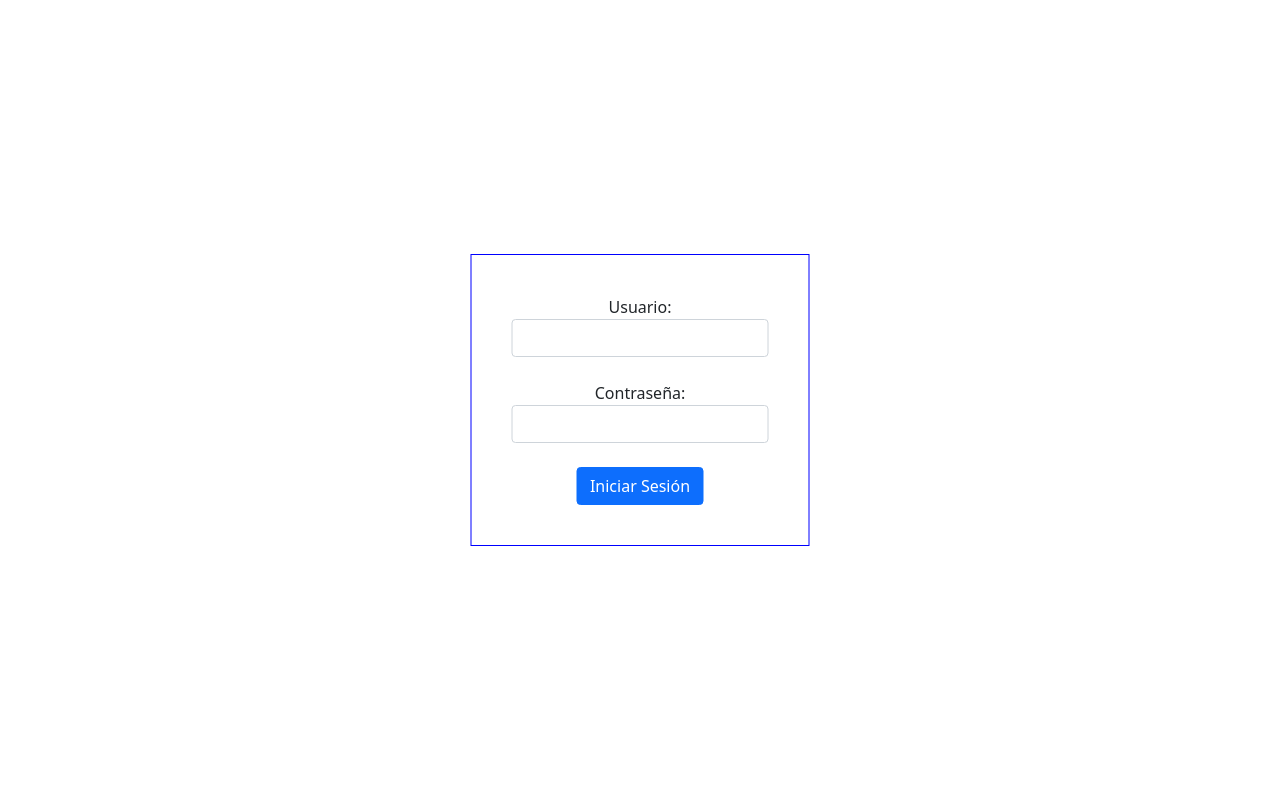
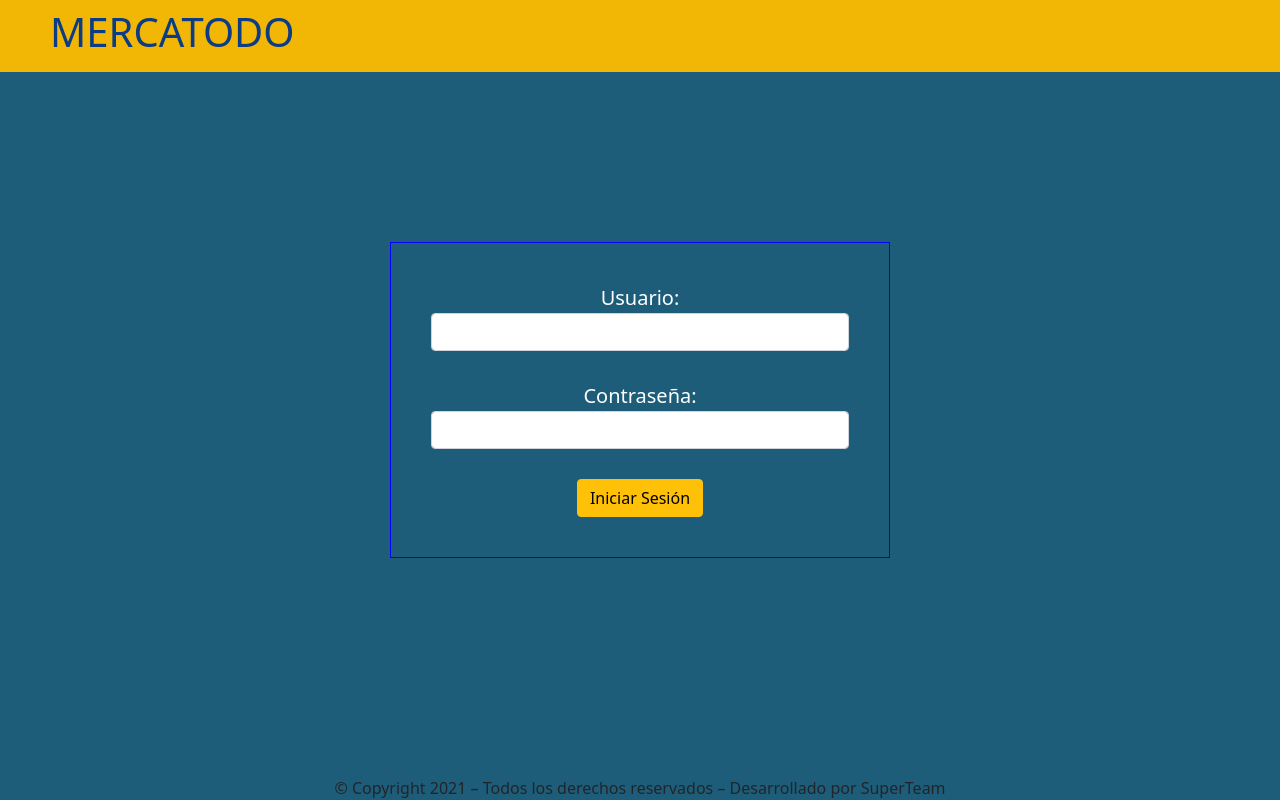
Before and after one commit to daferrom/mercatodoDeploy, a React (Create React App) app in the folder crud-mercatodo/: page / in a window 1280 px wide. Built offline with nearby package versions, Linux system fonts and the light colour scheme.

Commit message:
login styles

```diff
--- a/crud-mercatodo/src/App.js
+++ b/crud-mercatodo/src/App.js
@@ -1,5 +1,4 @@
 import Routes from "./routes/Routes";
-
 function App() {
   return (
     <div>
--- /dev/null
+++ b/crud-mercatodo/src/app.css
@@ -0,0 +1,3 @@
+.generalContainer{
+      background: linear-gradient(180deg, rgb(69,143,178), white);
+}
--- a/crud-mercatodo/src/components/footer/Footer.jsx
+++ b/crud-mercatodo/src/components/footer/Footer.jsx
@@ -1,10 +1,13 @@
-import React from 'react'
+import React from 'react';
+import '../footer/footer.css'
 
 const Footer = () => {
     return (
-        <div>
-            <h1>FOOTER</h1>
-        </div>
+        <>
+        <footer>
+            <p className="footer">© Copyright 2021 – Todos los derechos reservados – Desarrollado por SuperTeam</p>
+        </footer>
+        </>
     )
 }
 
--- /dev/null
+++ b/crud-mercatodo/src/components/footer/footer.css
@@ -0,0 +1,7 @@
+.footer{
+    position:fixed;
+    bottom: 0;
+    width: 100%;
+    text-align: center;
+    margin: 0px;
+}
--- a/crud-mercatodo/src/components/navbar/NavBar.jsx
+++ b/crud-mercatodo/src/components/navbar/NavBar.jsx
@@ -1,11 +1,14 @@
-import React from 'react'
+import React from 'react';
+import '../navbar/navbar.css';
 
-const NavBAR = () => {
+const NavBar = () => {
     return (
-        <div>
-            <h1>NAVBAR</h1>
-        </div>
+        <>
+           <div className="navbar">
+            <h1 className="logo">MERCATODO</h1>
+           </div>
+        </>
     )
 }
 
-export default NavBAR
+export default NavBar
--- /dev/null
+++ b/crud-mercatodo/src/components/navbar/navbar.css
@@ -0,0 +1,9 @@
+.navbar{
+    background-color: #F2B705;
+    width: 100%;
+}
+.logo{
+    background:transparent;
+    color: #0C3C84;
+    margin-left: 50px;
+}
--- a/crud-mercatodo/src/pages/login/Login.jsx
+++ b/crud-mercatodo/src/pages/login/Login.jsx
@@ -4,6 +4,8 @@ import 'bootstrap/dist/css/bootstrap.min.css';
 import axios from 'axios';
 import md5 from 'md5';
 import Cookies from 'universal-cookie';
+import NavBar from '../../components/navbar/NavBar';
+import Footer from '../../components/footer/Footer';
 
 //url para petición
 const baseUrl="http://localhost:3001/usuarios";
@@ -66,8 +68,11 @@ class Login extends Component {
 
     render() {
         return (
-    <div className="containerPrincipal">
-        <div className="containerSecundario">
+    <>
+
+        <NavBar />
+        <div className="firstContainer">
+            <div className="secondContainer">
             <div className="form-group">
                 <label>Usuario: </label>
                 <br />
@@ -87,10 +92,12 @@ class Login extends Component {
                 onChange={this.handleChange}
                 />
                 <br />
-            <button className="btn btn-primary" onClick={()=> this.logIn()}>Iniciar Sesión</button>
+                <button className="btn btn-warning" onClick={()=> this.logIn()}>Iniciar Sesión</button>
             </div>
             </div>
         </div>
+        <Footer/>
+      </>
         );
     }
 }
--- a/crud-mercatodo/src/pages/login/login.css
+++ b/crud-mercatodo/src/pages/login/login.css
@@ -1,13 +1,22 @@
-.containerPrincipal {
+*{
+  margin: 0;
+  padding: 0;
+  background: rgb(30, 93, 121);
+  /* background: linear-gradient(180deg, rgb(69,143,178), white); */
+}
+.firstContainer {
     position: absolute;
-      left: 50%;
-      top: 50%;
-      transform: translate(-50%, -50%);
-      border: 1px solid blue;
-      padding: 40px;
-      background-color: white;
+    left: 50%;
+    top: 50%;
+    width: 500px;
+    transform: translate(-50%, -50%);
+    border: 1px solid blue;
+    padding: 40px;
+    font-size: 20px;
+    color: white;
+    /* background-image: var(--bs-gradient); */
   }
 
-  .containerSecundario{
+.secondContainer{
     text-align: center;
   }
```
Lines whose indentation alone changed are shown as unchanged.
